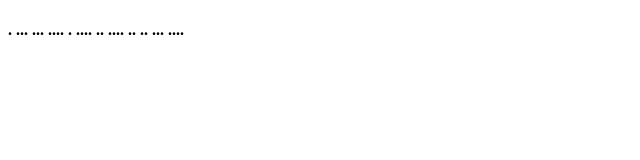
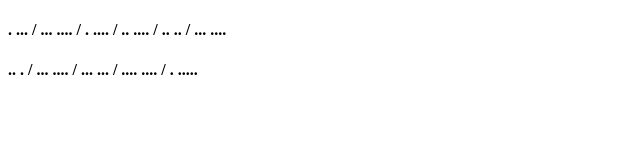
Before and after one commit to KaizerKryptos/6, a plain HTML site: page index.html in a window 1280 px wide. Shown: the whole page, without its empty margins (0-640 px from the left). Drawn offline with Linux system fonts and the light colour scheme.

Commit message:
index.html

```diff
--- a/index.html
+++ b/index.html
@@ -6,7 +6,8 @@
 	<title>6</title>
 </head>
 <body>
-	<h4>. ...  ... ....  . ....  .. ....  .. ..  ... ....</h4>
+	<h4>. ... /  ... .... / . .... /  .. .... / .. .. / ... ....</h4>
+	<h4>.. . / ... .... / ... ... / .... .... / . .....</h4>
 </body>
 
 <!--Σε κάθε βήμα που κάνω μέσα από την έπαυλη, νιώθω ότι είναι κοντά.-->
```
